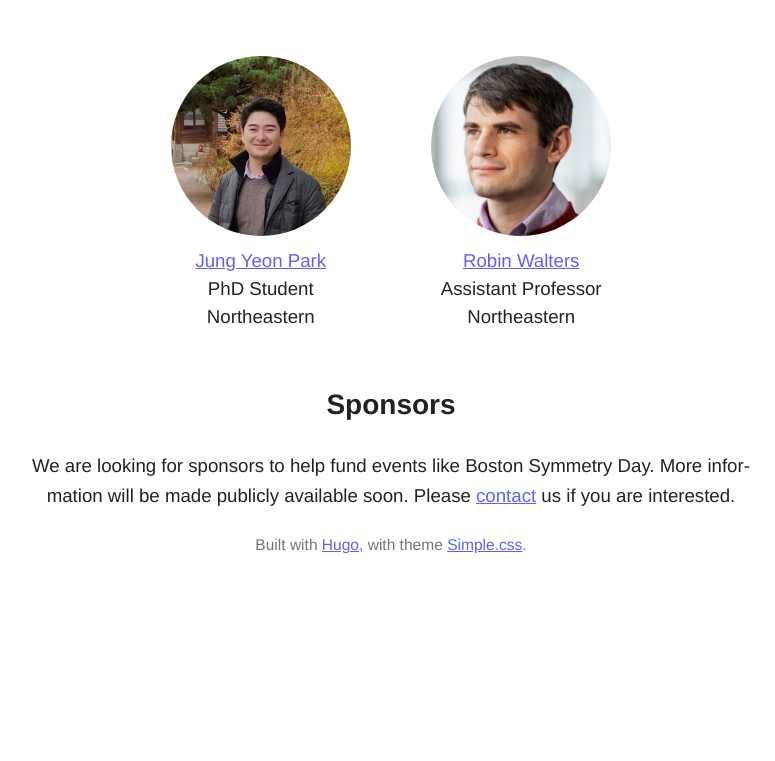
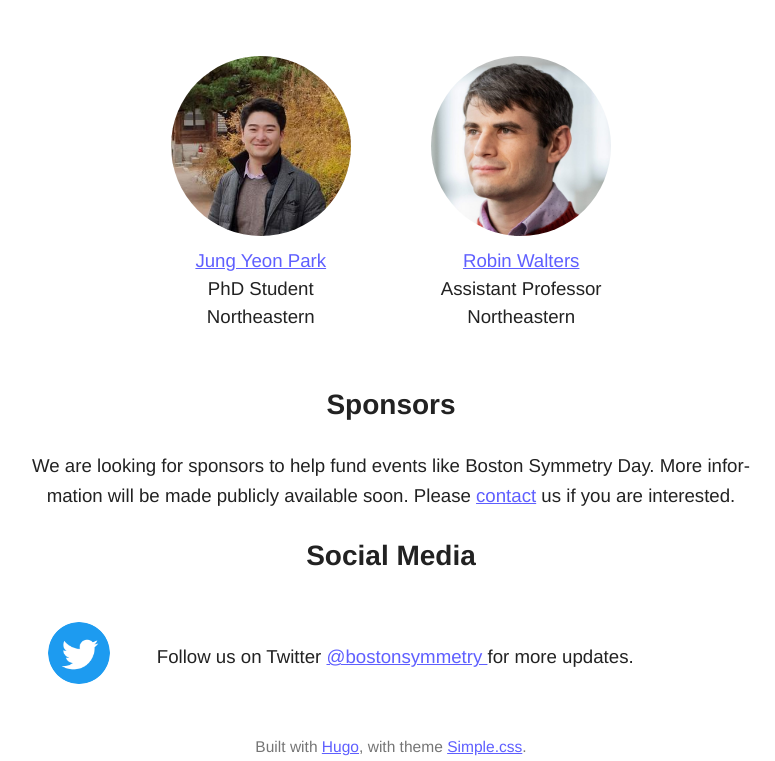
Before and after one commit to bostonsymmetry/bostonsymmetry.github.io, a plain HTML site: page index.html in a window 1280 px wide. Shown: the part 1503-2264 px from the top of the page, without its empty margins (249-1024 px from the left). Before the commit the page ends 2062 px from the top, so only its background shows below. Drawn offline with Linux system fonts and the light colour scheme.

Commit message:
add twitter main page

```diff
--- a/index.html
+++ b/index.html
@@ -79,6 +79,7 @@ Fall 2023: MIT</p>
 <table>
 <tr>
 <td width=13%>
+<!-- spacing hack -->
 </td>
 <td width=32%>
 <center>
@@ -106,55 +107,24 @@ Fall 2023: MIT</p>
 </td>
 </center>
 <td width=13%>
+<!-- spacing hack -->
 </td>
 </tr>
 </table>
 </center>
-<!--
-<center>
-
-<div class="row">
-
-<div class="column">
-  <figure>
-  <img src="https://people.csail.mit.edu/stefje/images/band7.jpg" style="width:100%">
-  <figcaption> Stefanie Jegelka </figcaption>
-  </figure>
-</div>
-
-<div class="column">
-<figure>
-<img src="https://hannahlawrence.github.io/images/HannahLawrence_circle.jpg" style="width:100%">
-  <figcaption> Hannah Lawrence </figcaption>
-</figure>
-</div>
-
-<div class="column">
-<figure>
-<img src="https://cptq.github.io/waterfall_portrait_cropped.jpg" style="width:100%">
-  <figcaption> Derek Lim </figcaption>
-</figure>
-</div>
-</div>
-<div class="row">
-<div class="column">
-<figure>
-<img src="https://jypark0.github.io/authors/admin/avatar_hu69a1e5941988040d8c69b830453ac670_317583_270x270_fill_q75_lanczos_center.jpg" style="width:100%">
-  <figcaption> Jung Yeon Park </figcaption>
-</figure>
-</div>
-<div class="column">
-<figure>
-<img src="https://s32615.pcdn.co/wp-content/uploads/2020/02/Walters-Robin_linderpix-NU-KCCS-27957_hero-desktop-scaled.jpg" style="width:100%">
-  <figcaption> Robin Walters </figcaption>
-</figure>
-</div>
-</div>
-
-</center>
--->
 <h2 id="sponsors">Sponsors</h2>
 <p>We are looking for sponsors to help fund events like Boston Symmetry Day. More information will be made publicly available soon. Please <a href="contact.html">contact</a> us if you are interested.</p>
+<h2 id="social-media">Social Media</h2>
+<table>
+<tr>
+<td width=15%>
+<img src="images/twitter_circle_blue.png" style="width:90%;border-radius:50%">
+</td>
+<td>
+Follow us on Twitter <a href="https://twitter.com/bostonsymmetry"> @bostonsymmetry </a>  for more updates.
+</td>
+</tr>
+</table>
 
 
     </main><footer><small> Built with <a href="https://gohugo.io/">Hugo</a>, with theme  <a href="https://github.com/splch/hugo-simplecss">Simple.css</a>. </small>
```
Also changed, not shown: images/twitter_circle_blue.png (added).
